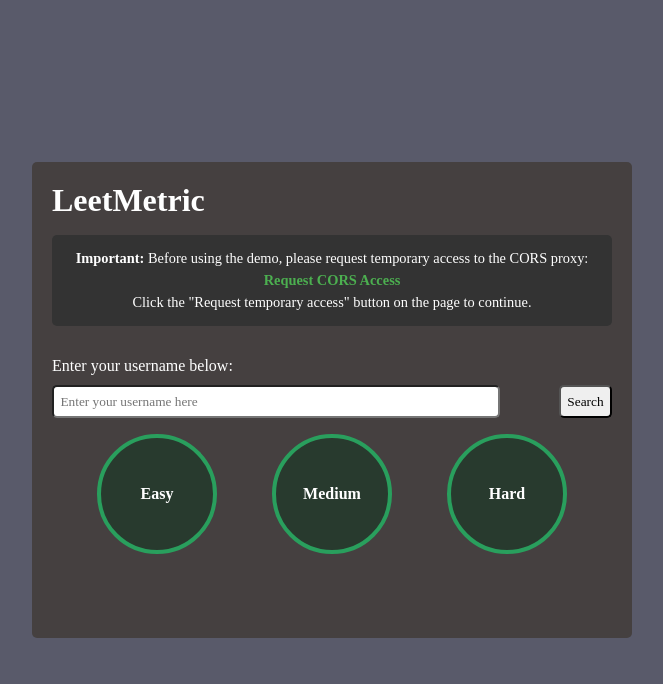
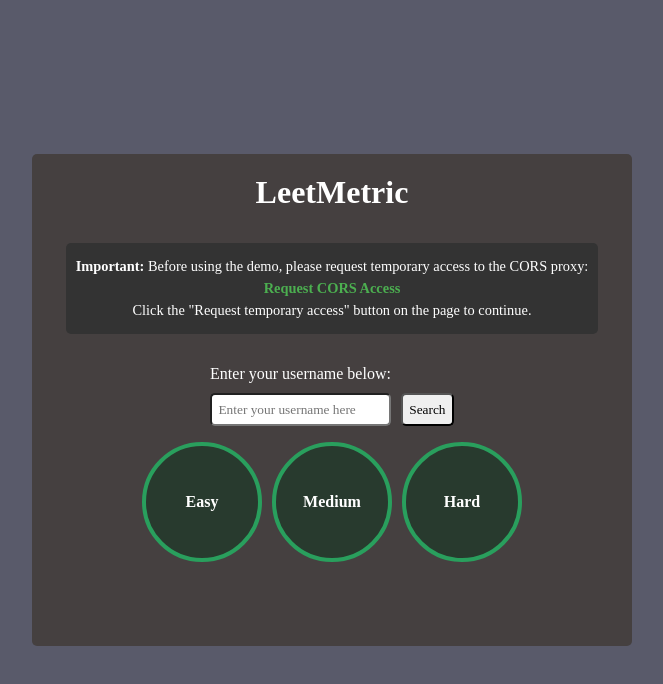
Before and after one commit to deepanshsingh22/LeetMetric, a plain HTML site: page index.html in a window 1280 px wide. Shown: the whole page, without its empty margins (308-971 px from the left). Drawn offline with Linux system fonts and the light colour scheme.

Commit message:
Update style.css

```diff
--- a/style.css
+++ b/style.css
@@ -23,12 +23,13 @@ body {
     border-radius: 5px;
     width: 50%;
     max-width: 600px;
-    align-items: centre;
+    align-items: center; /* Center-align everything inside the container */
 }
 
 h1 {
     font-size: 2rem;
-    text-align: centre;
+    text-align: center; /* Center-align the heading */
+    margin-bottom: 1rem; /* Optional: Space below the heading */
 }
 
 .user-container {
```
